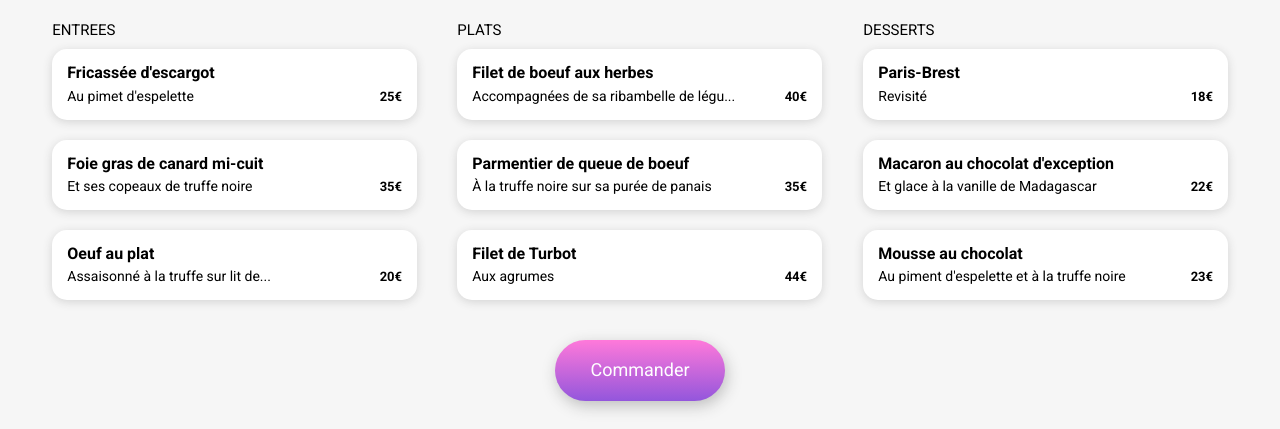
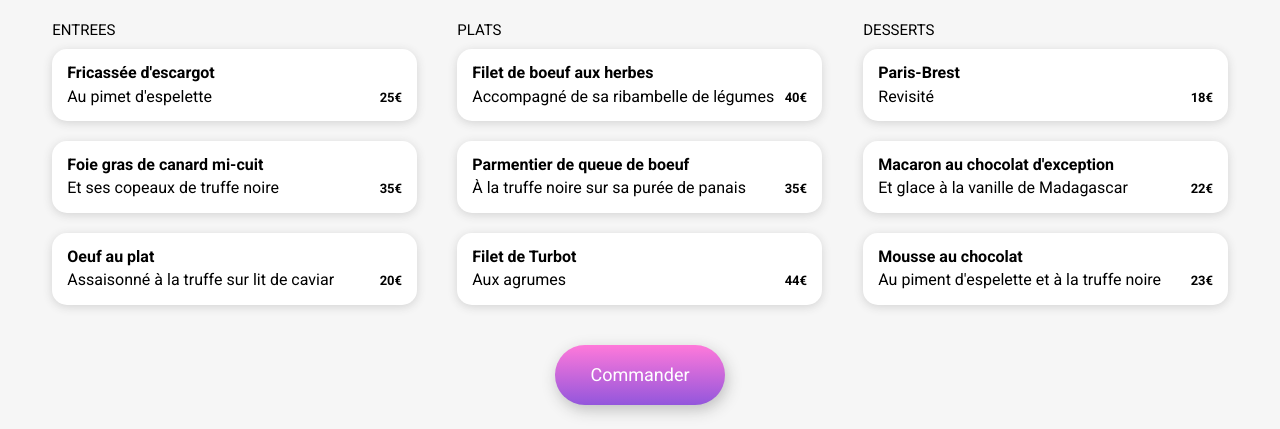
Before and after one commit to Fdoucara/DoucaraFodi-_3_31012022, a website: page public/lapalettedugout.html in a window 1280 px wide. Shown: the part 371-800 px from the top of the page. Drawn offline with Linux system fonts and the light colour scheme; a web font is replaced by a local one.

Commit message:
overflow done

```diff
--- a/public/lapalettedugout.html
+++ b/public/lapalettedugout.html
@@ -70,7 +70,7 @@
               <div class="epd__card__container">
                 <h3 class="epd__card__container__title">Oeuf au plat</h3>
                 <div class="epd__card__container__description">
-                  <p>Assaisonné à la truffe sur lit de...</p>
+                  <p>Assaisonné à la truffe sur lit de caviar</p>
                   <p><strong> 20€ </strong></p>
                 </div>
               </div>
@@ -91,7 +91,7 @@
               <div class="epd__card__container">
                 <h3 class="epd__card__container__title">Filet de boeuf aux herbes</h3>
                 <div class="epd__card__container__description">
-                  <p>Accompagnées de sa ribambelle de légu...</p>
+                  <p>Accompagné de sa ribambelle de légumes</p>
                   <p><strong>40€</strong></p>
                 </div>
               </div>
--- a/sass/animations/_hearts.scss
+++ b/sass/animations/_hearts.scss
@@ -6,7 +6,7 @@
   }
   &:hover > .heart--full {
     opacity: 1;
-    transition: all 0.6s ease-in-out;
+    transition: all 0.6s;
   }
   .heart {
     font-size: 25px;
@@ -34,7 +34,7 @@
   }
   &:hover > .heart--full {
     opacity: 1;
-    transition: all 0.6s ease-in-out;
+    transition: all 0.6s;
   }
   .heart {
     font-size: 25px;
--- a/sass/base/_typography.scss
+++ b/sass/base/_typography.scss
@@ -30,7 +30,7 @@ p {
   font-family: 'Roboto', sans-serif;
   margin: 0px;
   margin-top: 5px;
-  font-size: 14px;
+  font-size: 16px;
   strong {
     font-size: 13px;
   }
--- a/sass/composents/_card.scss
+++ b/sass/composents/_card.scss
@@ -71,11 +71,17 @@
     &__container{
       width: 100%;
       padding: 15px;
+      overflow: hidden;
       &__description {
         width: 100%;
         display: flex;
         justify-content: space-between;
         align-items: baseline;
+        p:first-child {
+          overflow: hidden;
+          white-space: nowrap;
+          text-overflow: ellipsis;
+        }
       }
     }
     &__icon {
```
Also changed, not shown: public/lanoteenchantee.html (+1 -1 lines), public/ledelicedessens.html (+1 -1 lines), public/css/style.css, 1 other file.
